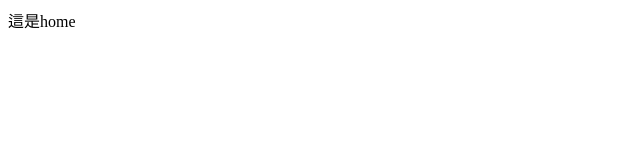
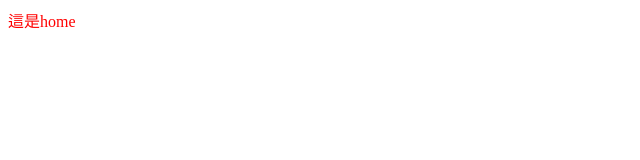
Before and after one commit to toikusen/testRepository, a plain HTML site: page home.html in a window 1280 px wide. Shown: the whole page, without its empty margins (0-640 px from the left). Drawn offline with Linux system fonts and the light colour scheme.

Commit message:
幫home加上顏色

```diff
--- a/home.html
+++ b/home.html
@@ -9,7 +9,7 @@
 </head>
 
 <body>
-    <div>
+    <div style="color:red">
         這是home
     </div>
 </body>
```
